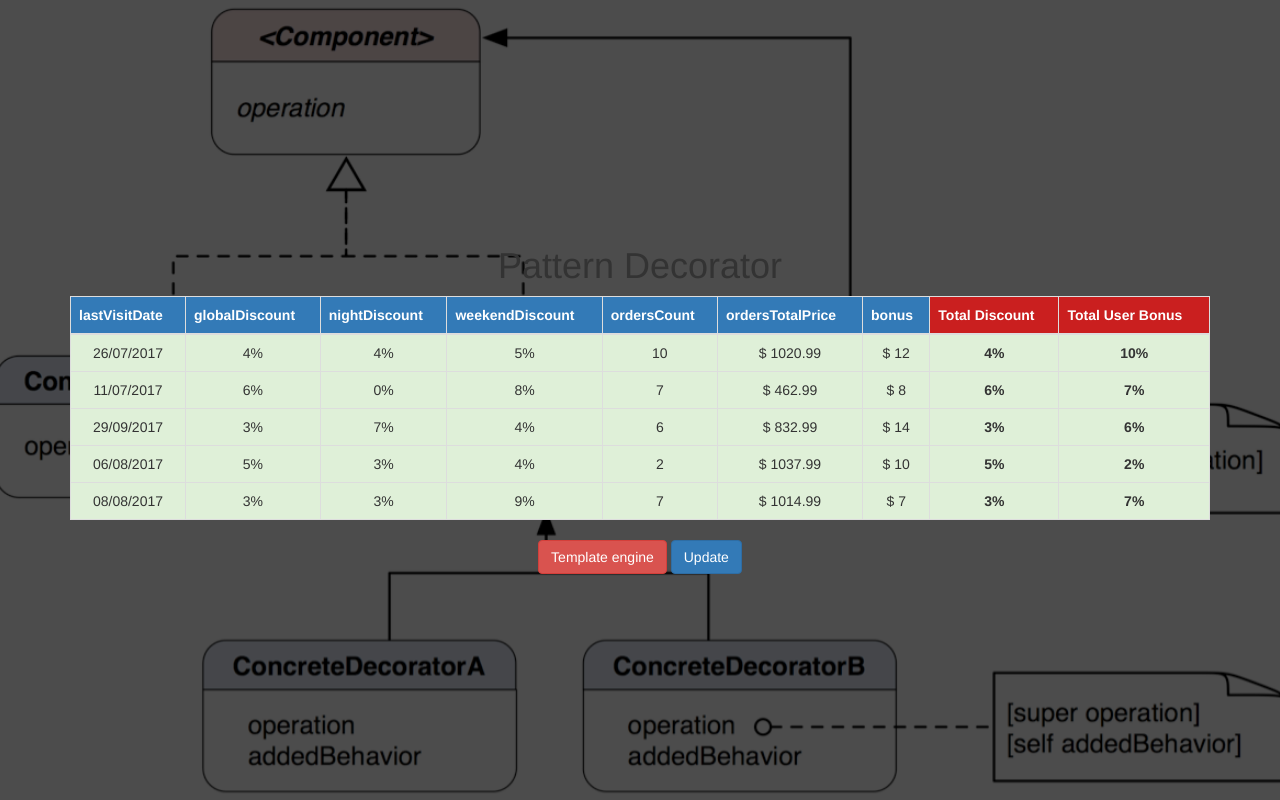
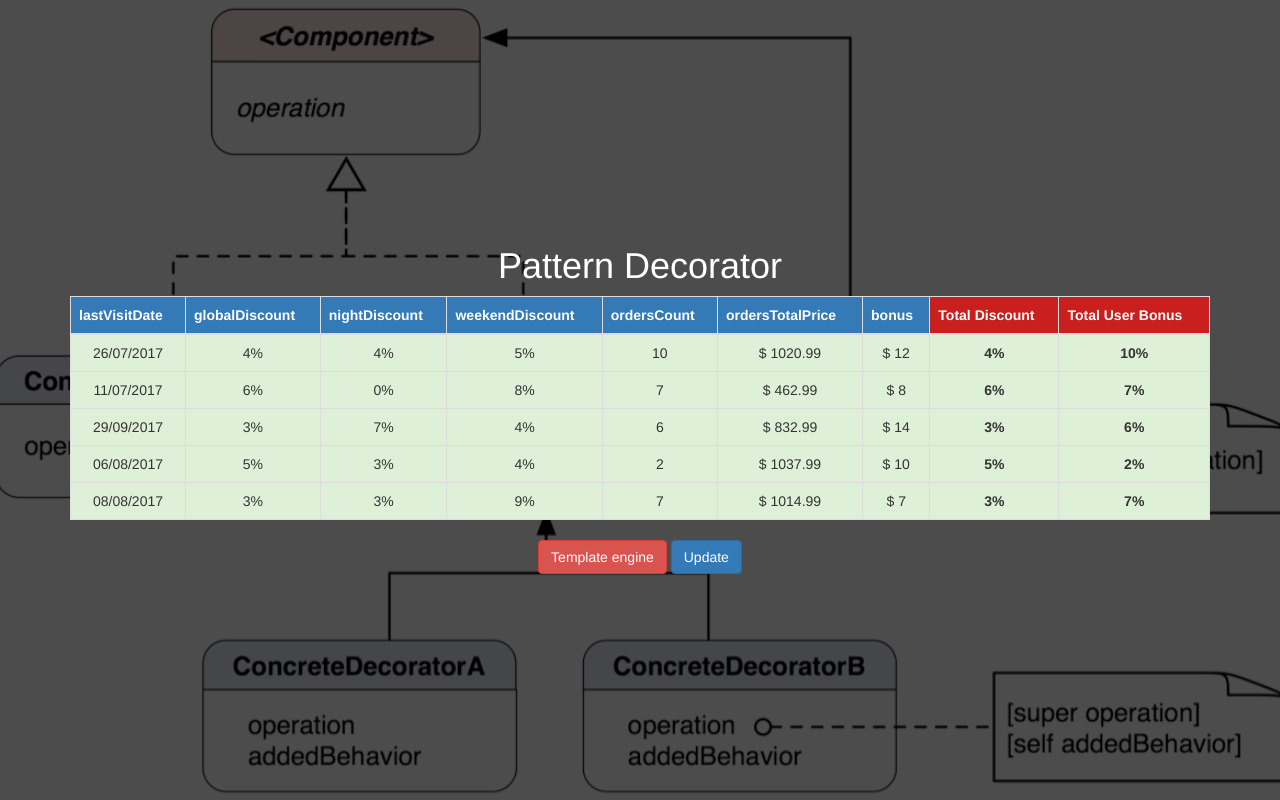
Before and after one commit to romarios1987/pattern-decorator, a plain HTML site: page index.html in a window 1280 px wide. Drawn offline with nearby package versions, Linux system fonts and the light colour scheme.

Commit message:
fixed style.css tag h1

```diff
--- a/style.css
+++ b/style.css
@@ -13,6 +13,9 @@ body::before {
     width: 100%;
     height: 100%;
     background-color: rgba(0, 0, 0, .7);
+}
+.container h1{
+    color: #ffffff;
 }
 .data-table .bg-danger{
     background-color: #ca1f1f;
```
